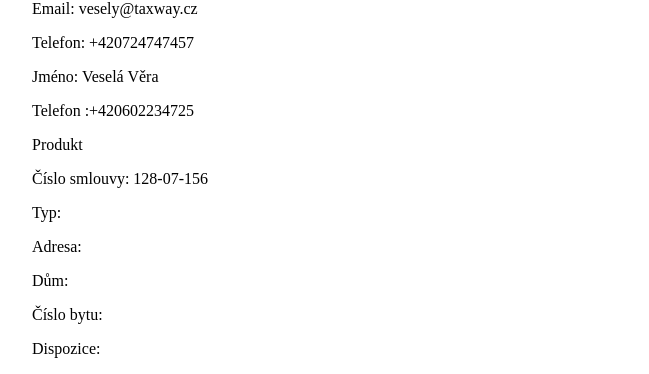
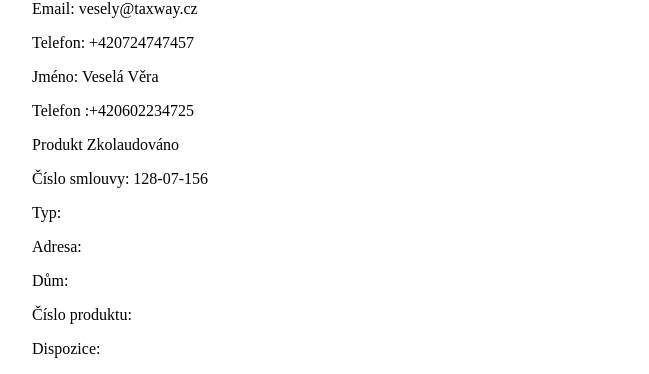
Before and after one commit to TomVitha/ois-vue, a Vue app: page /dois/obchodni-pripad in a window 1280 px wide. Shown: the part 1098-1472 px from the top of the page, without its empty margins (248-897 px from the left). Built offline with nearby package versions, Linux system fonts and the light colour scheme.

Commit message:
Unify status text and color

```diff
--- a/src/views/DOIS/DetailObjednavky.vue
+++ b/src/views/DOIS/DetailObjednavky.vue
@@ -213,7 +213,7 @@
                         <div class="text-muted">Interní číslo</div>
                         <div>
                           <span class="h2">{{ route.params.orderId }}</span>
-                          <span class="status status-success align-text-bottom ms-2">Nová</span>
+                          <span class="status status-info align-text-bottom ms-2">Nová</span>
                         </div>
                       </div>
                       <div class="col-12 col-md-6 d-flex">
--- a/src/views/DOIS/ObchodniPripad.vue
+++ b/src/views/DOIS/ObchodniPripad.vue
@@ -145,14 +145,17 @@
               <div class="col-12">
                 <div class="card">
                   <div class="card-header">
-                    <div class="card-title">Produkt</div>
+                    <div class="card-title">
+                      Produkt
+                      <span class="badge bg-success-lt text-success-lt-fg ms-1">Zkolaudováno</span>
+                    </div>
                   </div>
                   <div class="card-body">
                     <p>Číslo smlouvy: 128-07-156</p>
                     <p>Typ: </p>
                     <p>Adresa: </p>
                     <p>Dům: </p>
-                    <p>Číslo bytu: </p>
+                    <p>Číslo produktu: </p>
                     <p>Dispozice: </p>
                   </div>
                 </div>
--- a/src/views/DOIS/ObjednavkyUVD.vue
+++ b/src/views/DOIS/ObjednavkyUVD.vue
@@ -300,7 +300,7 @@
                     <RouterLink to="/dois/objednavka/458-2025-ÚVD" class="text-reset" tabindex="-1">458-2025-ÚVD</RouterLink>
                   </td>
                   <td class="sort-receipt">192-01-086-IS-I</td>
-                  <td class="sort-status" date-status="0"><span class="status status-success">Nová</span></td>
+                  <td class="sort-status" date-status="0"><span class="status status-info">Nové</span></td>
                   <td class="sort-technician">Petr Lamata</td>
                   <td class="sort-readiness">Indeco</td>
                   <td>30.01.2026</td>
```
